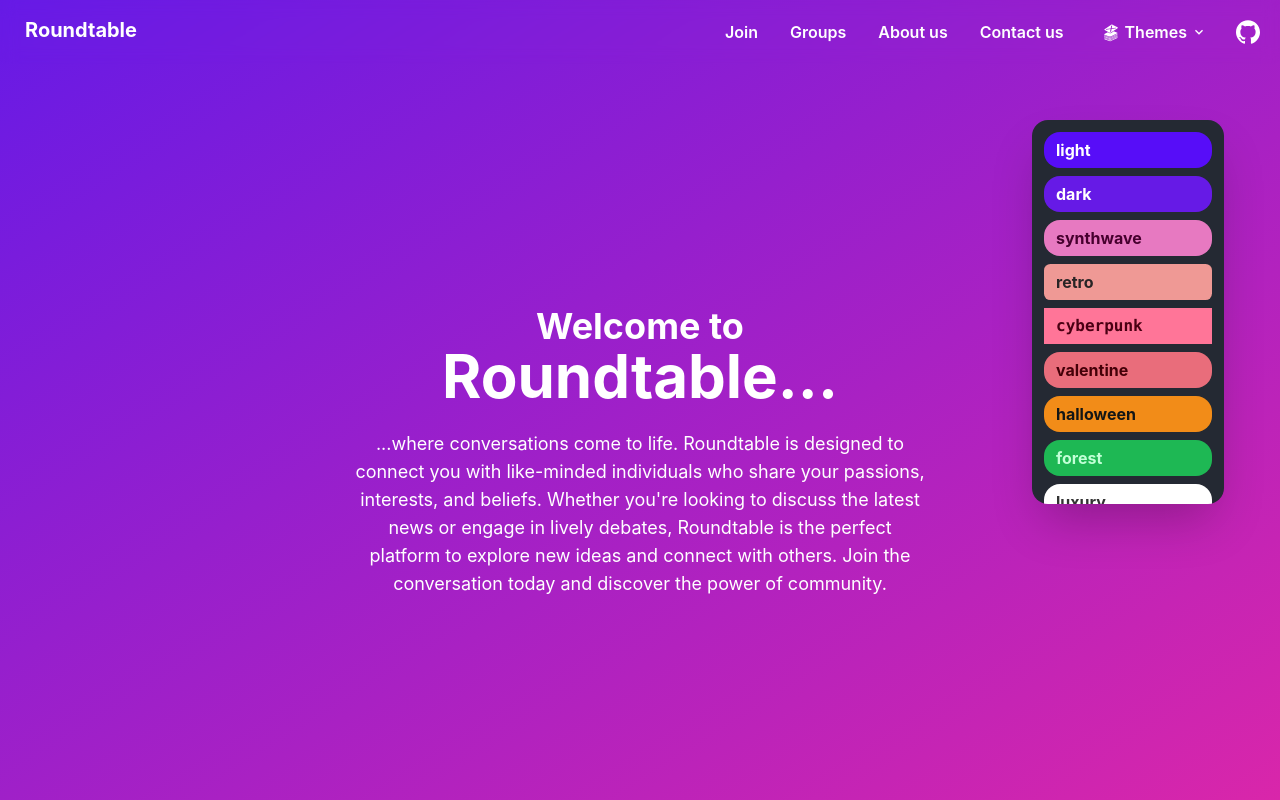
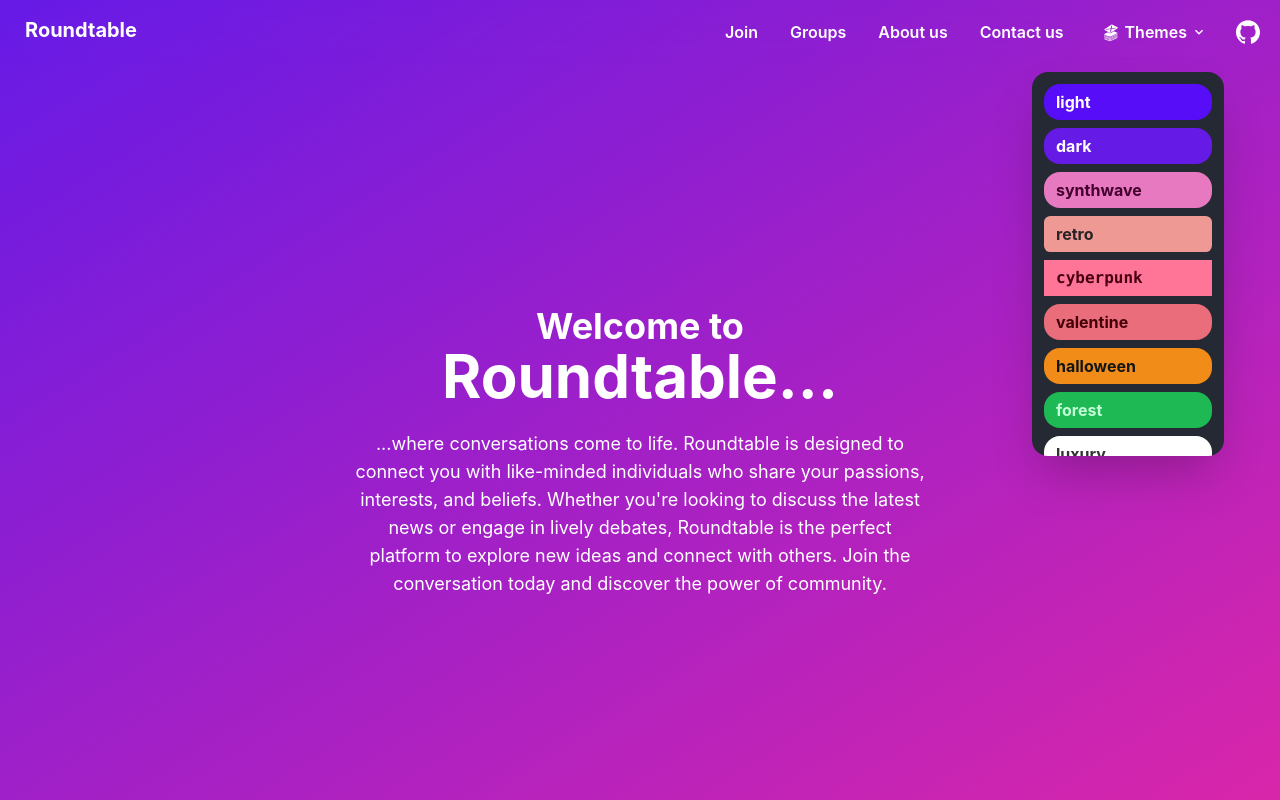
Before and after one commit to shivamchhapola/Roundtable-Chat, a React (Vite) app: page / in a window 1280 px wide. Both pictures are taken after a click on the label "Themes". Built offline with nearby package versions, Linux system fonts and the light colour scheme; the HTML template or start-up script is replaced by a standard one.

Commit message:
smol fix

```diff
--- a/src/pages/Home/navbar.jsx
+++ b/src/pages/Home/navbar.jsx
@@ -73,7 +73,7 @@ export default function Navbar() {
           </label>
           <ul
             tabIndex={0}
-            className="dropdown-content bg-base-200 text-base-content rounded-t-box rounded-b-box max-h-96 h-[50vh] w-48 overflow-y-scroll shadow-2xl mt-16 justify-start p-3 scrollbar-hide">
+            className="dropdown-content bg-base-200 text-base-content rounded-t-box rounded-b-box max-h-96 h-[50vh] w-48 overflow-y-scroll shadow-2xl mt-4 justify-start p-3 scrollbar-hide">
             {themes.map((theme, i) => {
               return (
                 <li
--- a/src/pages/Join/main.jsx
+++ b/src/pages/Join/main.jsx
@@ -44,7 +44,7 @@ export default function main() {
         </label>
         <ul
           tabIndex={0}
-          className="dropdown-content bg-base-200 text-base-content rounded-t-box rounded-b-box max-h-96 h-[50vh] w-48 overflow-y-scroll shadow-2xl mt-3 justify-start p-3 scrollbar-hide">
+          className="dropdown-content bg-base-200 text-base-content rounded-t-box rounded-b-box max-h-96 h-[50vh] w-48 overflow-y-scroll shadow-2xl mt-4 justify-start p-3 scrollbar-hide">
           {themes.map((theme, i) => {
             return (
               <li
```
